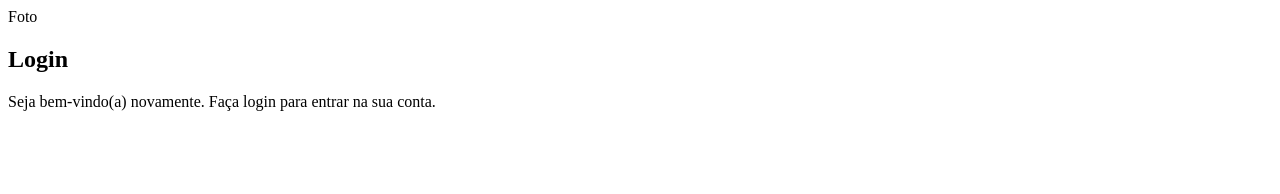
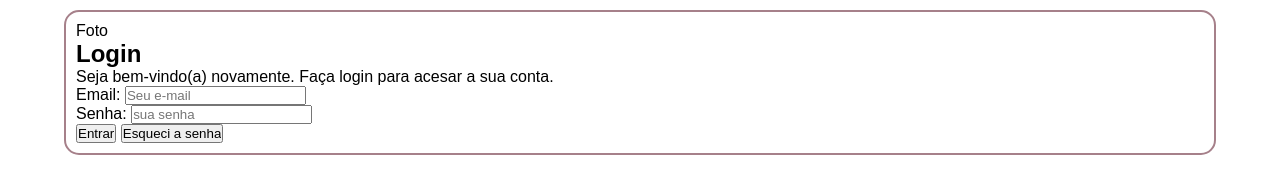
Before and after one commit to AdailtonRodrigo/projeto-login, a plain HTML site: page index.html in a window 1280 px wide. Drawn offline with Linux system fonts and the light colour scheme.

Commit message:
Adicionei input e um pouco de css no novo projeto

```diff
--- a/estilos/style.css
+++ b/estilos/style.css
@@ -10,8 +10,31 @@
 */
 :root {
     --cor001: #0D0D0D;
-    --cor002 : #010B40;
-    --cor003 : #010326;
-    --cor004 : #6A618C;
-   --cor005: #A6808A;
+    --cor002: #010B40;
+    --cor003: #010326;
+    --cor004: #6A618C;
+    --cor005: #A6808A;
 }
+
+* {
+    font-family: Arial, Helvetica, sans-serif;
+    margin: 0px;
+    padding: 0px;
+    box-sizing: border-box;
+}
+
+body, html {
+    height: 100vh;
+    width: 100vw;
+}
+
+
+main {
+    width: 90vw;
+    margin: auto;
+    margin-top: 10px;
+    padding: 10px;
+    background-color: white;
+    border: 2px solid var(--cor005);
+    border-radius: 15px;
+}
--- a/index.html
+++ b/index.html
@@ -1,11 +1,14 @@
 <!DOCTYPE html>
 <html lang="pt-br">
+
 <head>
     <meta charset="UTF-8">
     <meta name="viewport" content="width=device-width, initial-scale=1.0">
     <title>Login</title>
     <link rel="stylesheet" href="estilos/style.css">
+    <link rel="stylesheet" href="estilos/media-query.css">
 </head>
+
 <body>
     <main>
         <section id="login">
@@ -14,12 +17,26 @@
             </div>
             <div id="formulario">
                 <h1>Login</h1>
-                <p>Seja bem-vindo(a) novamente. Faça login para entrar na sua conta.</p>
-                <form action="login.php" method="post">
+                <p>Seja bem-vindo(a) novamente. Faça login para acesar a sua conta.</p>
+                <form action="login.php" method="post" autocomplete="on">
+                    <fielset>
+                        <p><label for="iemail">Email:</label>
+                            <input type="email" name="email" id="iemail" placeholder="Seu e-mail" autocomplete="email" required>
+                        </p>
+                        <p>
+                            <label for="isenha">Senha:</label >
+                            <input type="password" name="senha" id="isenha" placeholder="sua senha" minlength="8" required>
+                        </p>
+                    </fielset>
 
+                    <p>
+                        <input type="submit" value="Entrar">
+                        <input type="reset" value="Esqueci a senha">
+                    </p>
                 </form>
             </div>
         </section>
     </main>
 </body>
+
 </html>
```
Also changed, not shown: estilos/media-query.css (added).
